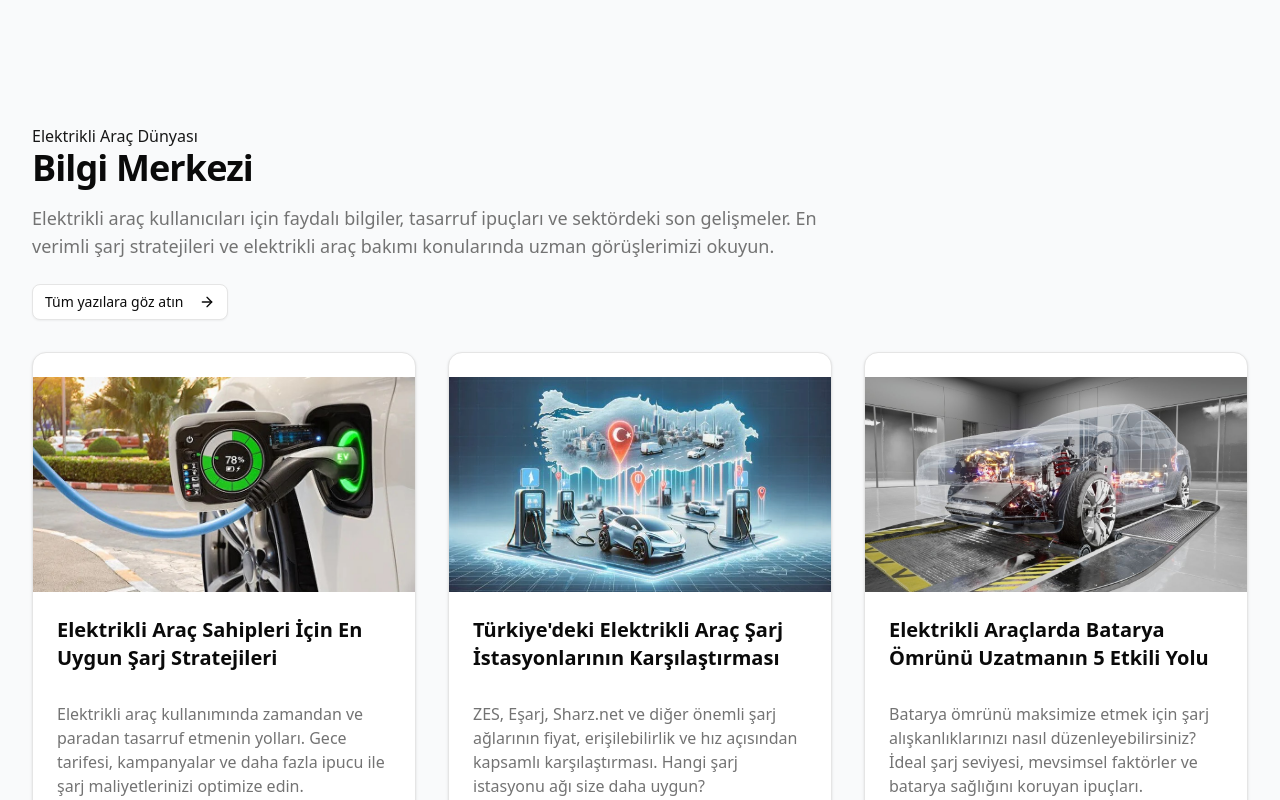
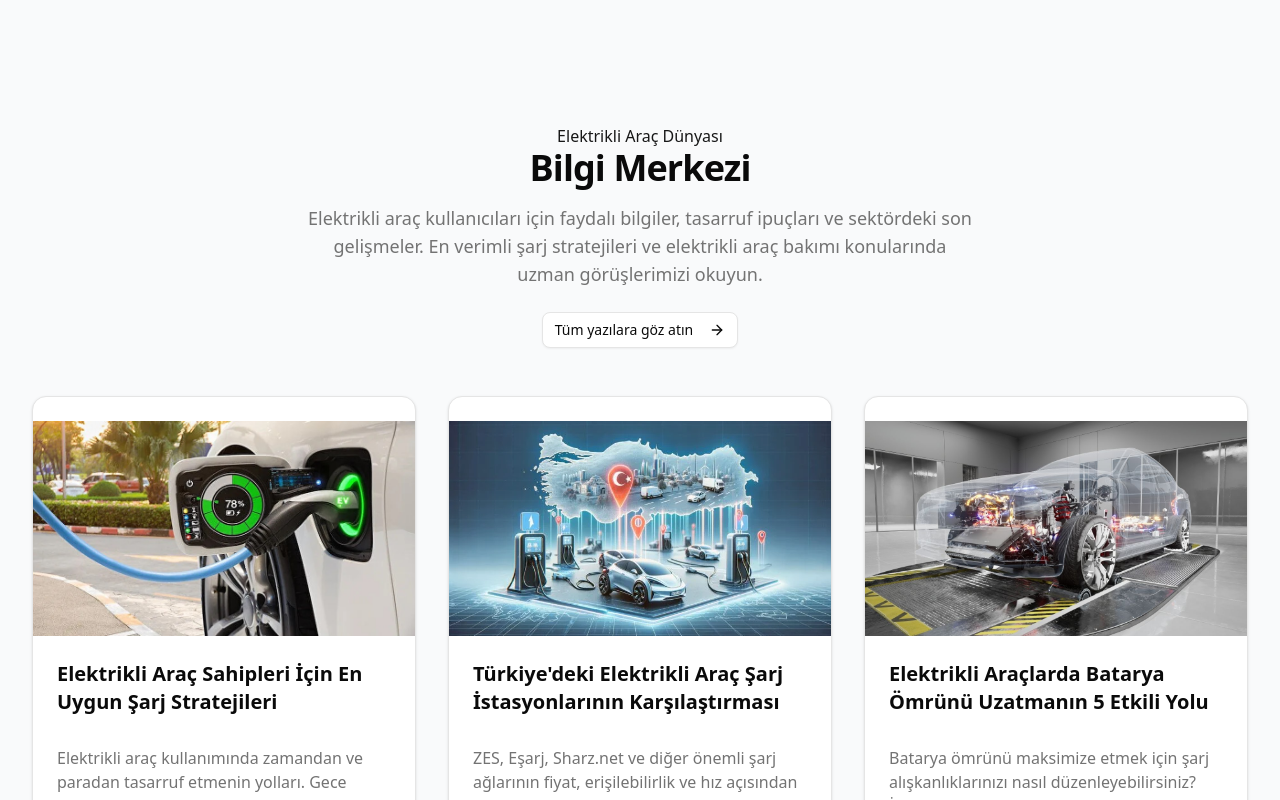
Before and after one commit to brnysn/ev-discounts, a Next.js app: page / in a window 1280 px wide. Shown: the part 3180-3980 px from the top of the page. Built offline with nearby package versions, Linux system fonts and the light colour scheme.

Commit message:
Update blog.tsx

```diff
--- a/src/components/ui/blog.tsx
+++ b/src/components/ui/blog.tsx
@@ -40,8 +40,8 @@ const Blog = ({
   return (
     <section className="py-12 md:py-16 lg:py-20">
       <div className="container mx-auto px-4">
-        <div className="grid gap-6 md:grid-cols-2 md:gap-8 lg:grid-cols-3">
-          <div className="col-span-full mb-8 lg:col-span-2">
+        <div className="grid gap-6 md:gap-8">
+          <div className="mx-auto max-w-2xl text-center">
             {tagline && (
               <p className="font-medium text-primary">{tagline}</p>
             )}
@@ -54,7 +54,7 @@ const Blog = ({
               </p>
             )}
             {buttonText && buttonUrl && (
-              <div className="mt-6">
+              <div className="mt-6 flex justify-center">
                 <Button asChild variant="outline">
                   <a href={buttonUrl}>
                     {buttonText} <ArrowRight className="ml-2 size-4" />
@@ -65,9 +65,9 @@ const Blog = ({
           </div>
         </div>
 
-        <div className="grid gap-6 md:grid-cols-2 lg:grid-cols-3 lg:gap-8">
+        <div className="mt-12 grid gap-6 md:grid-cols-2 lg:grid-cols-3 lg:gap-8">
           {posts.map((post, index) => (
-            <Card key={post.id} className="grid grid-rows-[auto_auto_1fr_auto]">
+            <Card key={post.id} className="grid grid-rows-[auto_auto_1fr_auto] text-left">
               <div className="aspect-[16/9] w-full relative overflow-hidden">
                 <a
                   href={post.url}
```
